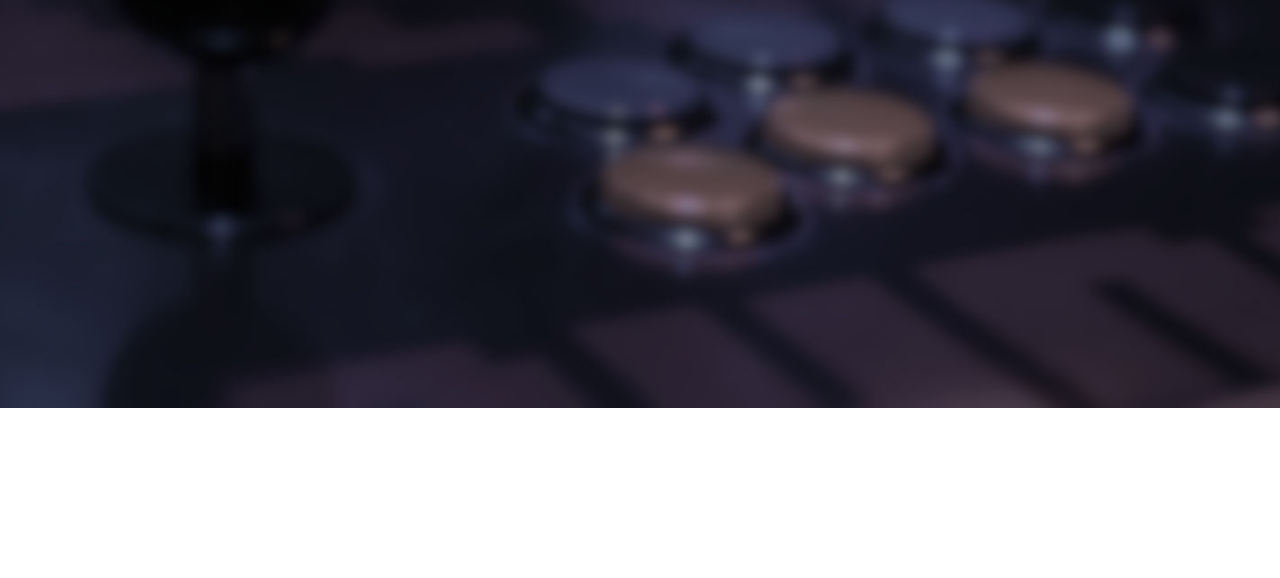
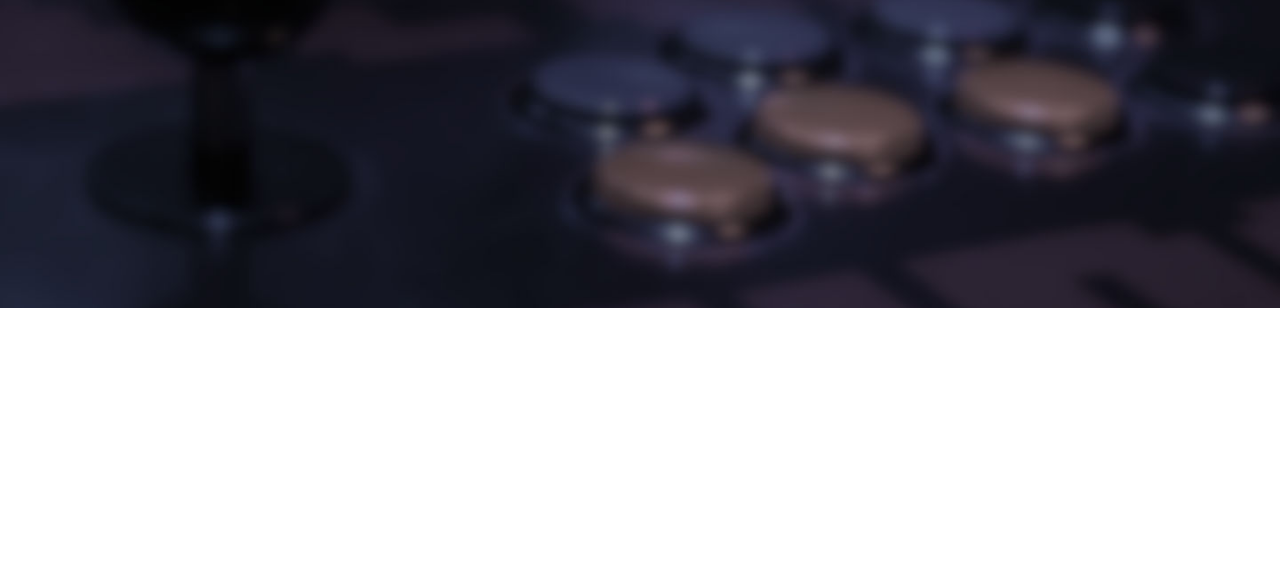
Before and after one commit to aingc/battlelounge-website, a plain HTML site: page index.html in a window 1280 px wide. Shown: the part 222-800 px from the top of the page. Drawn offline with Linux system fonts and the light colour scheme.

Commit message:
Adjusted min-height to px from vh for main-header banner

```diff
--- a/styles.css
+++ b/styles.css
@@ -94,7 +94,7 @@ nav {
   /*background-blend-mode: multiply;*/
   background-size: cover;
   padding-bottom: 30px;
-  min-height: 75vh;
+  min-height: 500px;
 }
 
 header h1 {
```
